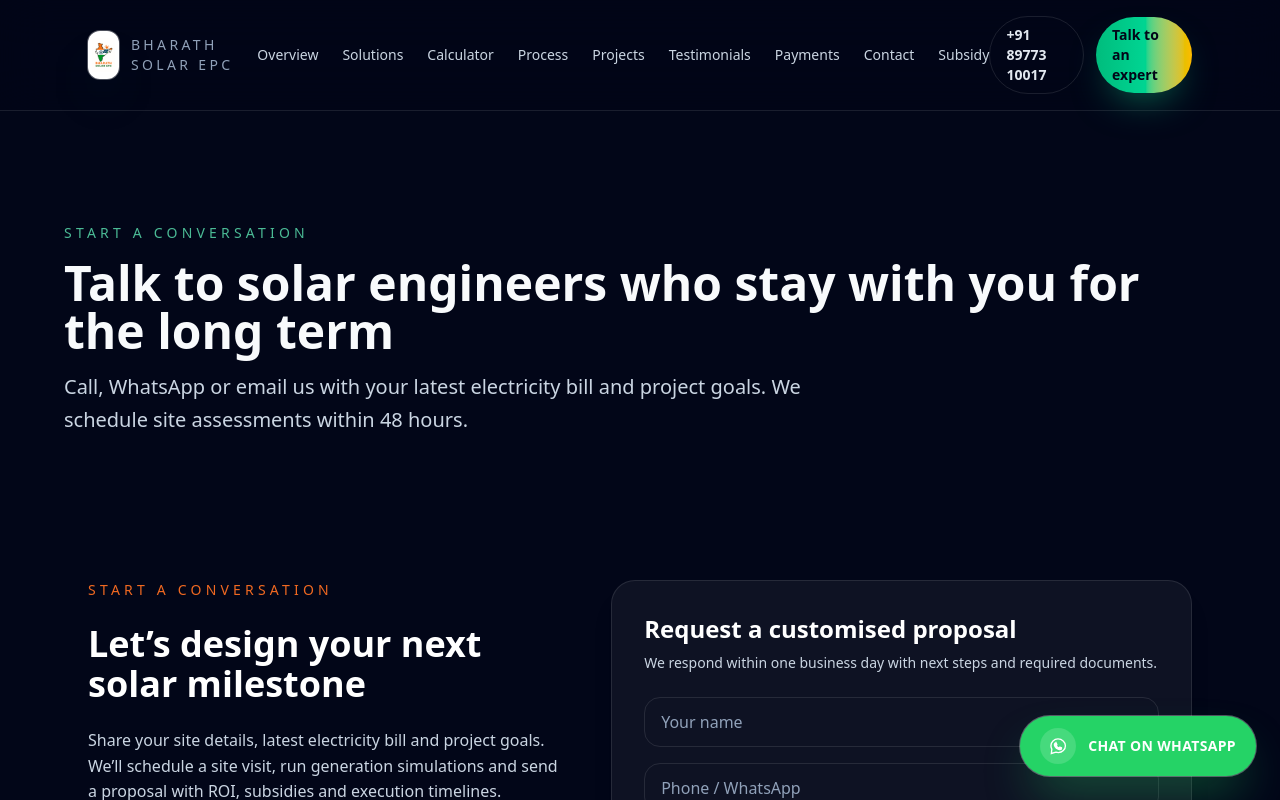
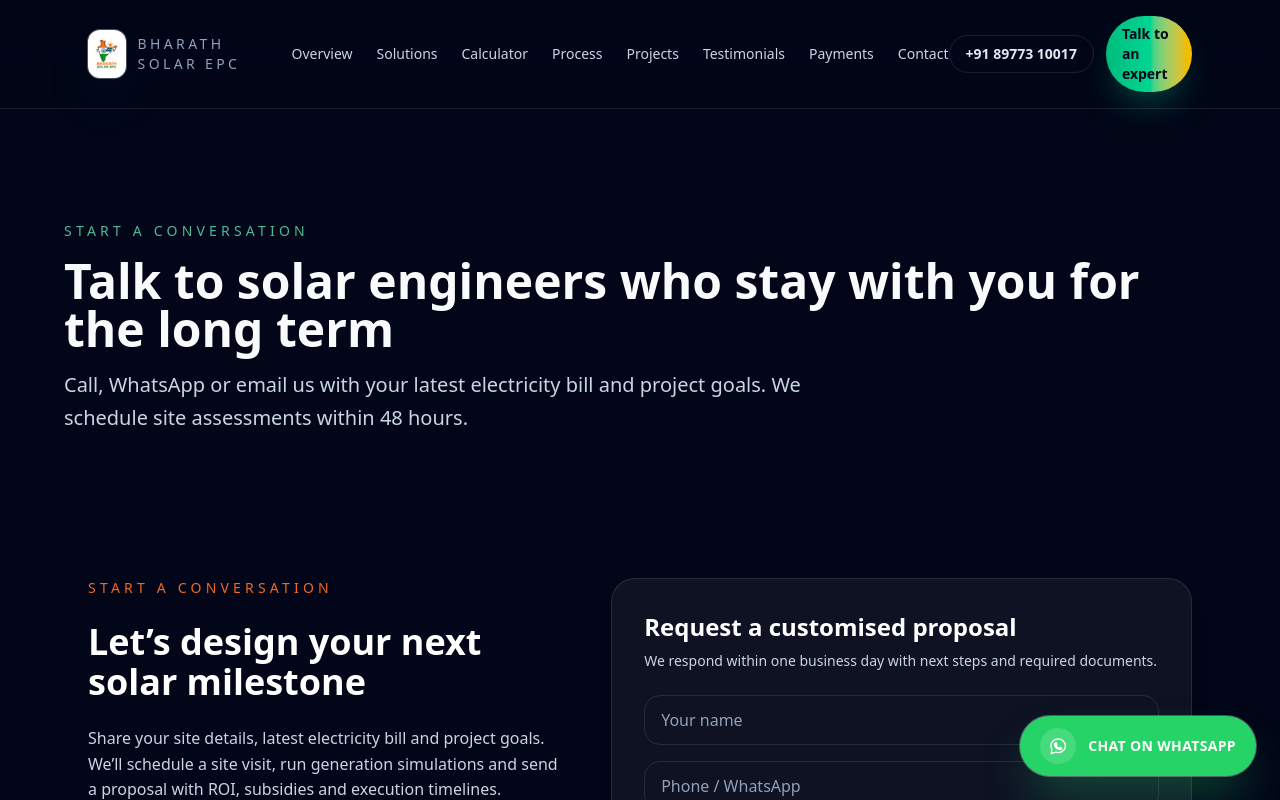
Before and after one commit to dbr09/bharathsolarepc, a Next.js app: page /contact in a window 1280 px wide. Shown: the top 800 px of the page. Built offline with nearby package versions, Linux system fonts and the light colour scheme.

Commit message:
Tighten header contact layout and nav

```diff
--- a/app/components/layout/SiteChrome.js
+++ b/app/components/layout/SiteChrome.js
@@ -13,7 +13,6 @@ export const navLinks = [
   { label: "Testimonials", href: "/testimonials" },
   { label: "Payments", href: "/payments" },
   { label: "Contact", href: "/contact" },
-  { label: "Subsidy", href: "/subsidy" },
 ];
 
 export function BackgroundDecorations() {
@@ -53,7 +52,7 @@ export function SiteHeader() {
         <div className="hidden items-center gap-3 md:flex">
           <a
             href="tel:+918977310017"
-            className="rounded-full border border-white/10 px-4 py-2 text-sm font-semibold text-slate-200 transition hover:border-white/30 hover:text-white"
+            className="whitespace-nowrap rounded-full border border-white/10 px-4 py-2 text-sm font-semibold text-slate-200 transition hover:border-white/30 hover:text-white"
           >
             +91 89773 10017
           </a>
@@ -94,7 +93,11 @@ export function SiteHeader() {
                 {item.label}
               </Link>
             ))}
-            <a href="tel:+918977310017" className="text-base font-semibold text-white" onClick={() => setOpen(false)}>
+            <a
+              href="tel:+918977310017"
+              className="whitespace-nowrap text-base font-semibold text-white"
+              onClick={() => setOpen(false)}
+            >
               +91 89773 10017
             </a>
             <Link
```
